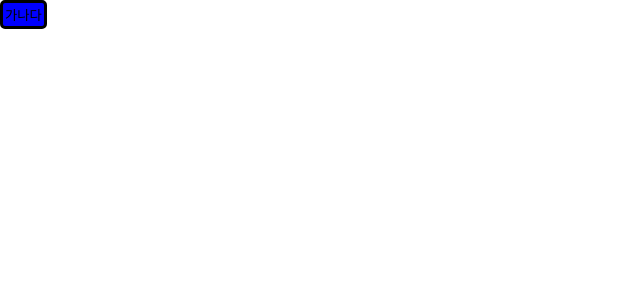
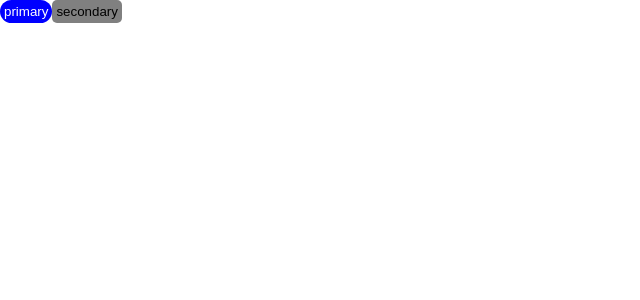
Before and after one commit to RunLearn/super-todoapp, a Next.js app: page /todo in a window 1280 px wide. Shown: the top 300 px of the page, without its empty margins (0-640 px from the left). Built offline with nearby package versions, Linux system fonts and the light colour scheme.

Commit message:
style: primary button, secondary, ... 일반화 위한 스타일 컴포넌트

```diff
--- a/pages/todo/index.tsx
+++ b/pages/todo/index.tsx
@@ -1,13 +1,13 @@
-import PrimaryButton from "../../styles/buttons/PrimaryButton"
+import PrimaryButton from "../../src/components/buttons/PrimaryButton"
+import SecondaryButton from "../../src/components/buttons/SecondaryButton"
 
 
 const index = () => {
   return (
     <>
         <main>
-            <PrimaryButton borderRadius="5px">
-                가나다
-            </PrimaryButton>
+            <PrimaryButton borderRadius="20px">primary</PrimaryButton>
+            <SecondaryButton>secondary</SecondaryButton>
         </main>
     </>
   )
--- /dev/null
+++ b/src/components/buttons/PrimaryButton.tsx
@@ -0,0 +1,13 @@
+import { NextPage } from "next"
+import StyledButton, { StyledButtonProps } from "../../../styles/buttons/StyledButton"
+
+
+const PrimaryButton: NextPage<StyledButtonProps> = (props) => {
+  return (
+    <StyledButton buttonType="primary" { ...props }>
+        { props.children }
+    </StyledButton>
+  )
+}
+
+export default PrimaryButton
--- /dev/null
+++ b/src/components/buttons/SecondaryButton.tsx
@@ -0,0 +1,13 @@
+import { NextPage } from "next"
+import StyledButton, { StyledButtonProps } from "../../../styles/buttons/StyledButton"
+
+
+const SecondaryButton: NextPage<StyledButtonProps> = (props) => {
+  return (
+    <StyledButton buttonType="secondary" { ...props }>
+        { props.children }
+    </StyledButton>
+  )
+}
+
+export default SecondaryButton
--- a/styles/buttons/PrimaryButton.ts
+++ /dev/null
@@ -1,15 +0,0 @@
-import styled, { css } from "styled-components";
-
-interface Props {
-  borderRadius?: string;
-}
-
-const PrimaryButton = styled.button<Props>`
-  background-color: ${ props => props.theme.palette.primary };
-  border-style: solid;
-  border-radius: ${ props => props.borderRadius ?? "5px" };
-  border-color: black;
-  padding: 2px;
-`
-
-export default PrimaryButton
--- /dev/null
+++ b/styles/buttons/StyledButton.ts
@@ -0,0 +1,26 @@
+import styled, { css } from "styled-components";
+
+export interface StyledButtonProps {
+  buttonType?: string;
+  borderRadius?: string;
+}
+
+const StyledButton = styled.button<StyledButtonProps>`
+  padding: 4px;
+
+  transition: 150ms;
+  &:active {
+    transform: scaleY(.95);
+  }
+
+  ${props => {
+    const btnType = props.buttonType ?? "primary"
+    return css`
+      background-color: ${ props.theme.palette[btnType] };
+      color: ${ props.theme.fontColor[btnType] };
+      border-radius: ${ props.borderRadius ?? "5px" };
+    `
+  }}
+`
+
+export default StyledButton
--- a/styles/theme.ts
+++ b/styles/theme.ts
@@ -2,7 +2,6 @@ import { DefaultTheme } from "styled-components";
 
 const theme: DefaultTheme = {
   basicWidth: "320px",
-
   palette: {
     main: "#7b9acc",
     sub: "#FCF6F5",
@@ -14,7 +13,17 @@ const theme: DefaultTheme = {
     info: "blueish",
     light: "white",
     dark: "black",
-  }
+  },
+  fontColor: {
+    primary: "white",
+    secondary: "black",
+    success: "white",
+    warning: "black",
+    danger: "white",
+    info: "white",
+    light: "black",
+    dark: "white",
+  },
 };
 
 const nextTheme: DefaultTheme = {
```
